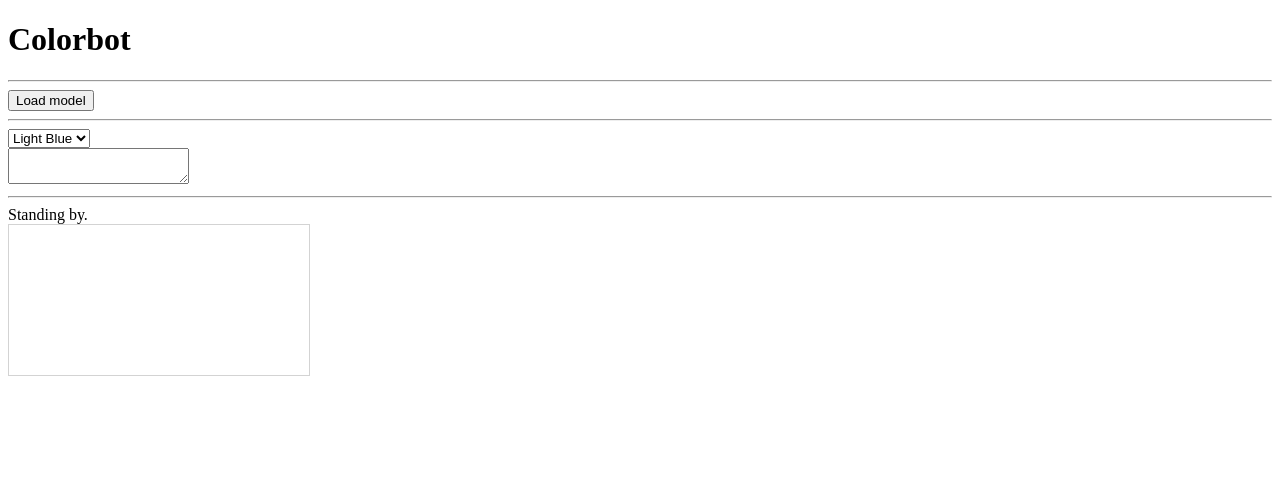
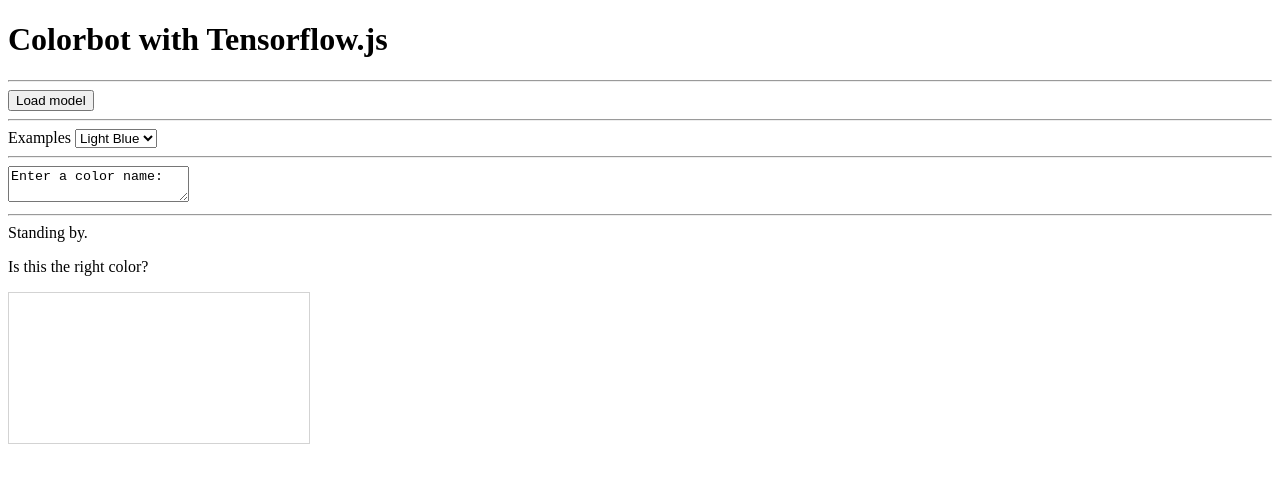
Before and after one commit to ccw2145/ccw2145.github.io, a plain HTML site: page colorbot/index.html in a window 1280 px wide. Drawn offline with Linux system fonts and the light colour scheme.

Commit message:
colab -> github

```diff
--- a/colorbot/index.html
+++ b/colorbot/index.html
@@ -10,30 +10,32 @@
     }
   </style>
   <h1>
-    Colorbot
+    Colorbot with Tensorflow.js
   </h1>
   <hr>
   <div class="create-model">
     <button id="load-model" style="display:none">Load model</button>
   </div>
   <hr>
-  <div>
+  <div>Examples
     <select id="example-select" class="form-control">
       <option value="example1">Light Blue</option>
       <option value="example2">Blue</option>
       <option value="example3">Orange</option>
     </select>
   </div>
+  <hr>
   <div>
-    <textarea id="text-entry"></textarea>
+    <textarea id="text-entry">Enter a color name: </textarea>
   </div>
   <hr>
   <div>
     <span id="status">Standing by.</span>
   </div>
+
   <div>
+    <p>Is this the right color?</p>
     <canvas id="myCanvas" width="300" height="150" style="border:1px solid #d3d3d3;">
-    Predicted Color
     </canvas>
   </div>
   <script src='https://cdn.jsdelivr.net/npm/@tensorflow/tfjs/dist/tf.min.js'></script>
--- a/colorbot/index.js
+++ b/colorbot/index.js
@@ -129,7 +129,7 @@ class Classifier {
     const inputBuffer = tf.buffer([1, this.maxLen], 'float32');
     for (let i = 0; i < inputText.length; ++i) {
       const word = inputText[i];
-      inputBuffer.set(this.wordIndex[word], 0, i);
+      inputBuffer.set(this.wordIndex[word], 0, this.maxLen-inputText.length+i);
       //console.log(word, this.wordIndex[word], inputBuffer);
     }
     const input = inputBuffer.toTensor();
```
